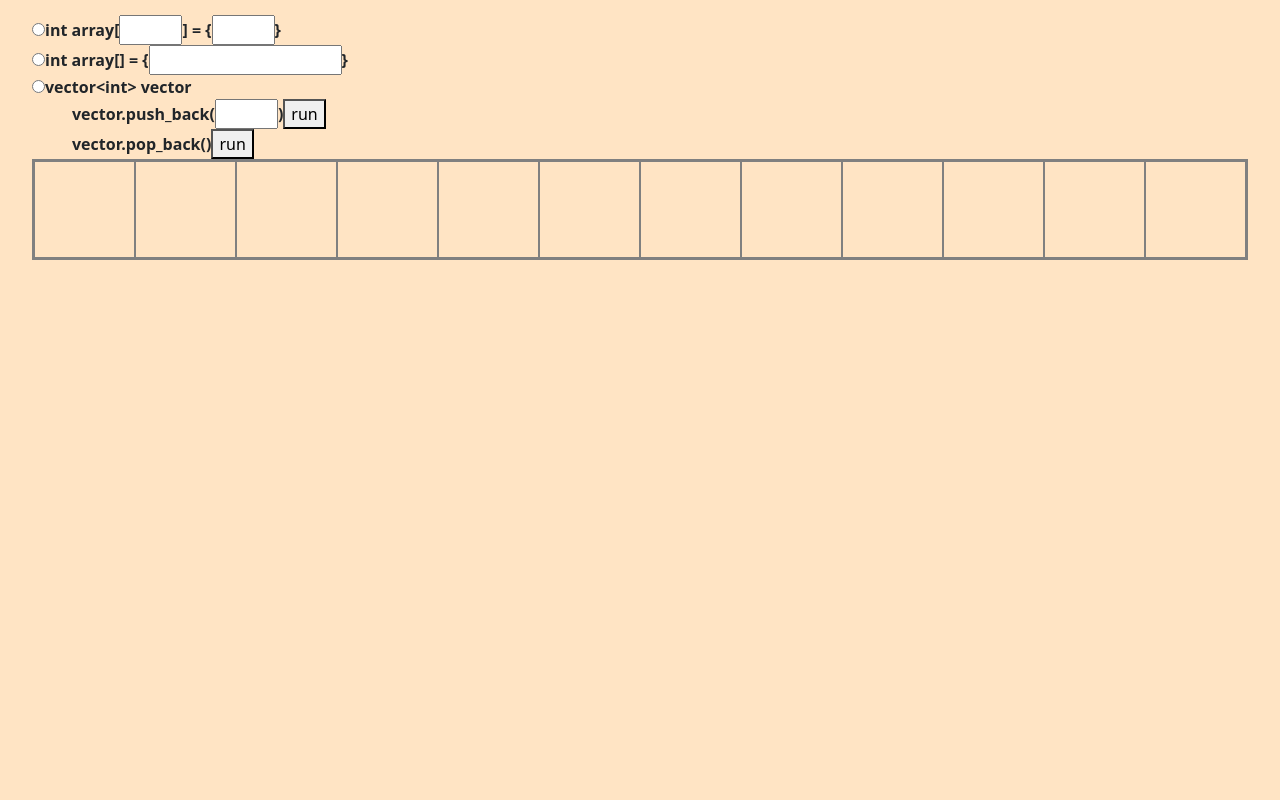
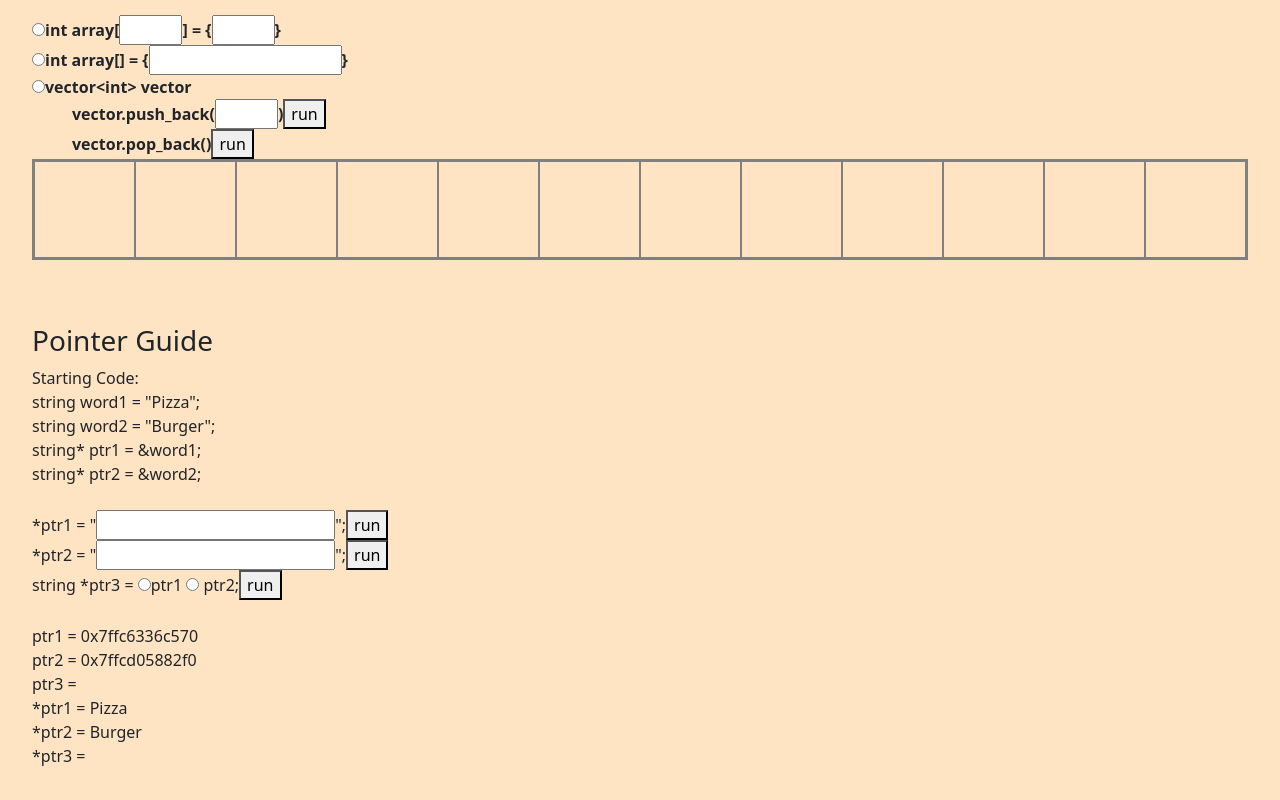
Before and after one commit to Luominai/react_project, a React (Vite) app: page / in a window 1280 px wide. Shown: the part 319-1119 px from the top of the page. Before the commit the page ends 800 px from the top, so only its background shows below. Built offline with nearby package versions, Linux system fonts and the light colour scheme.

Commit message:
made pointer guide

```diff
--- a/index.html
+++ b/index.html
@@ -10,6 +10,7 @@
   <body>
     <div id="root"></div>
     <div id="ArrayVisualRoot"></div>
+    <div id="PointerGuideRoot"></div>
     <script type="module" src="/src/main.jsx"></script>
     <script>
 
--- /dev/null
+++ b/src/PointerGuide.css
@@ -0,0 +1,8 @@
+#PointerGuideRoot {
+    background-color: bisque;
+    padding: 2em;
+}
+
+.PointerDisplay {
+    background-color: transparent;
+}
--- /dev/null
+++ b/src/PointerGuide.jsx
@@ -0,0 +1,80 @@
+import "./PointerGuide.css";
+import { useState } from "react";
+
+
+function PointerGuide() {
+    //const [ptr1, setPtr1] = useState("0x7ffc6336c570");
+    const ptr1 = "0x7ffc6336c570";
+    const [ptr1val, setPtr1Val] = useState("Pizza");
+    //const [ptr2, setPtr2] = useState("0x7ffcd05882f0");
+    const ptr2 = "0x7ffcd05882f0";
+    const [ptr2val, setPtr2Val] = useState("Burger");
+    const [ptr3, setPtr3] = useState("");
+    const [ptr3val, setPtr3Val] = useState("");
+
+    return (
+        <>
+            <h3> Pointer Guide </h3>
+            <div>
+                Starting Code:
+                <br></br>
+                string word1 = "Pizza"; <br></br>
+                string word2 = "Burger"; <br></br>
+                string* ptr1 = &word1; <br></br>
+                string* ptr2 = &word2; <br></br> <br></br>
+            </div>
+            <form>
+                <label>
+                    <div>
+                        *ptr1 = "<input type="text" id="ptr1newval"></input>";
+                        <button type="button" onClick={
+                            () => {
+                                let newVal = document.getElementById("ptr1newval").value;
+                                setPtr1Val(newVal);
+                                if (ptr3 == ptr1) {
+                                    setPtr3Val(newVal);
+                                }
+                            }
+                        }>run
+                        </button> <br></br>
+                        *ptr2 = "<input type="text" id="ptr2newval"></input>";
+                        <button type="button" onClick={
+                            () => {
+                                let newVal = document.getElementById("ptr2newval").value;
+                                setPtr2Val(newVal);
+                                if (ptr3 == ptr2) {
+                                    setPtr3Val(newVal);
+                                }
+                            }
+                        }>run
+                        </button> <br></br>
+                        string *ptr3 = <input type="radio" id="ptr1adr" name="newadr" value="0x7ffc6336c570"></input>ptr1 <input type="radio" id="ptr2adr" name="newadr" value="0x7ffcd05882f0"></input> ptr2;
+                        <button type="button" onClick={
+                            () => {
+                                if (document.getElementById("ptr1adr").checked) {
+                                    setPtr3(document.getElementById("ptr1adr").value);
+                                    setPtr3Val(ptr1val);
+                                }
+                                else if (document.getElementById("ptr2adr").checked) {
+                                    setPtr3(document.getElementById("ptr2adr").value);
+                                    setPtr3Val(ptr2val);
+                                }
+                            }
+                        }>run
+                        </button> <br></br> <br></br>
+                    </div>
+                </label>
+            </form>
+            <div className="PointerDisplay">
+                ptr1 = {ptr1} <br></br>
+                ptr2 = {ptr2} <br></br>
+                ptr3 = {ptr3} <br></br>
+                *ptr1 = {ptr1val} <br></br>
+                *ptr2 = {ptr2val} <br></br>
+                *ptr3 = {ptr3val} <br></br>
+            </div>
+        </>
+    )
+}
+
+export default PointerGuide
--- a/src/main.jsx
+++ b/src/main.jsx
@@ -3,6 +3,7 @@ import ReactDOM from 'react-dom/client'
 import App from './App.jsx'
 import './index.css'
 import ArrayVisual from './ArrayVisual.jsx'
+import PointerGuide from './PointerGuide.jsx'
 
 ReactDOM.createRoot(document.getElementById('root')).render(
     <React.StrictMode>
@@ -15,3 +16,9 @@ ReactDOM.createRoot(document.getElementById('ArrayVisualRoot')).render(
         <ArrayVisual />
     </React.StrictMode>,
 )
+
+ReactDOM.createRoot(document.getElementById('PointerGuideRoot')).render(
+    <React.StrictMode>
+        <PointerGuide />
+    </React.StrictMode>,
+)
```
